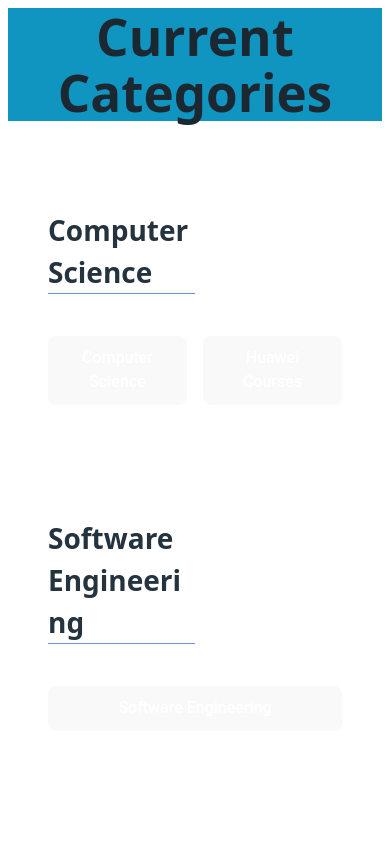
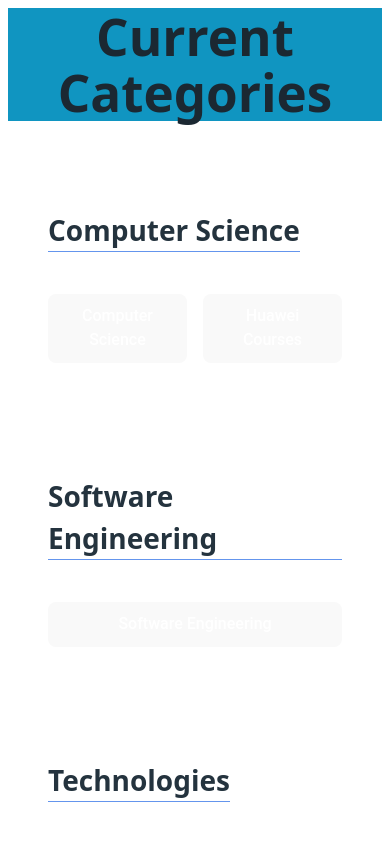
Before and after one commit to AhmedGamal2212/materials-navigation, a React (Vite) app: page / in a window 390 px wide. Shown: the top 844 px of the page. Built offline with nearby package versions, Linux system fonts and the light colour scheme.

Commit message:
fix responsiveness issue

```diff
--- a/src/components/Categories/Categories.module.css
+++ b/src/components/Categories/Categories.module.css
@@ -1,7 +1,7 @@
 .categoryHeader {
     text-align: start;
     border-bottom: cornflowerblue 1px solid;
-    width: 50%;
+    width: fit-content;
 }
 
 .categoryContainer {
```
